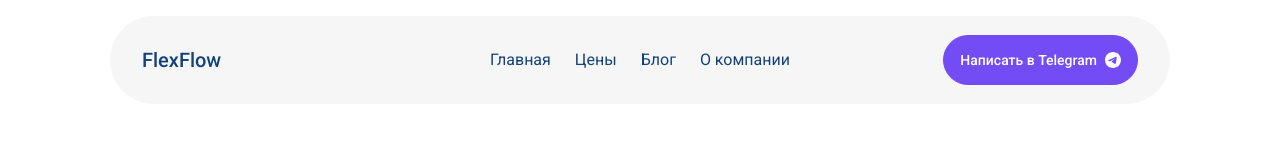
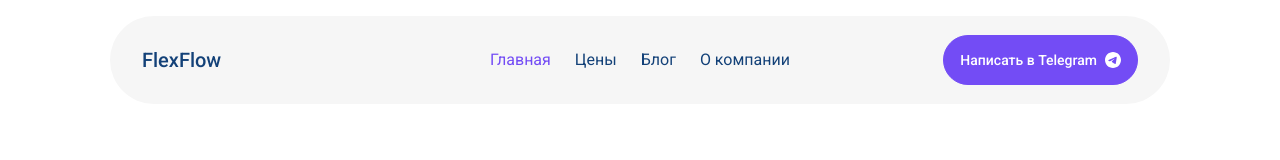
Before and after one commit to Kirill-Scrabin/flexflow, a plain HTML site: page index.html in a window 1280 px wide. Shown: the top 160 px of the page. Drawn offline with Linux system fonts and the light colour scheme.

Commit message:
в главном меню в шапке ссылка "Главная" теперь другого цвета

```diff
--- a/css/home.css
+++ b/css/home.css
@@ -1,3 +1,9 @@
+.header-nav li:nth-child(1), .mobile-nav li:nth-child(1) {
+    color: #734CF5;
+}
+
+
+
 /* Hero section */
 .hero-section {
   color: var(--color-white);
```
